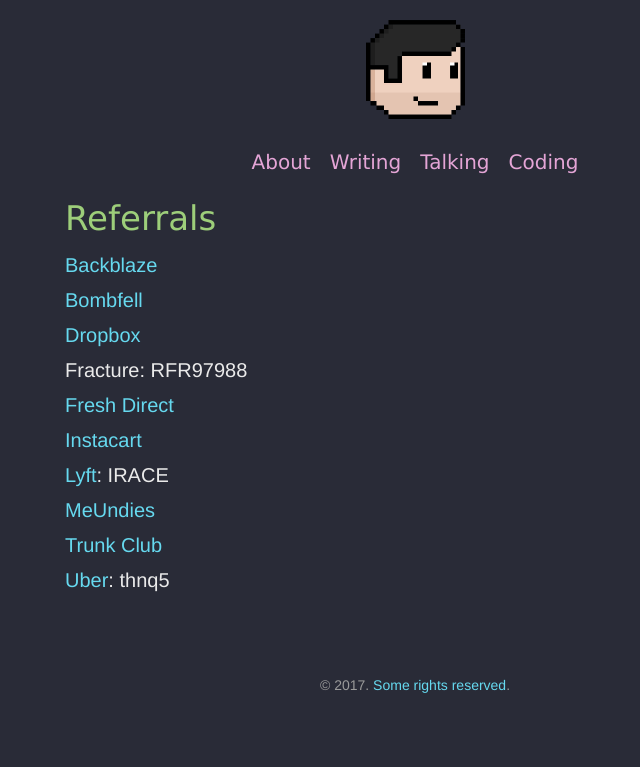
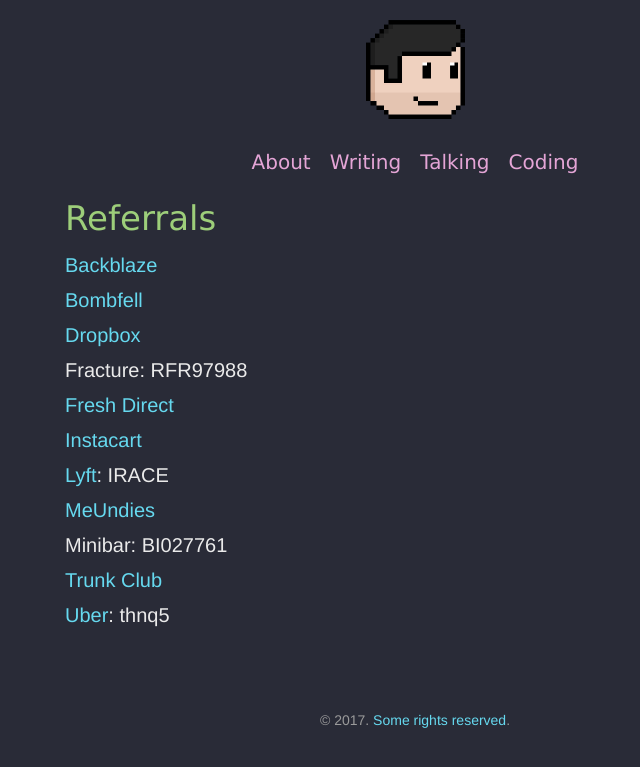
Before and after one commit to irace/irace.github.com, a Jekyll site: the page built from referrals.md, in a window 1280 px wide. Shown: the top 767 px of the page, without its empty margins (225-865 px from the left). Built offline with Jekyll 4.4.1, drawn with Linux system fonts in a browser that asks for light colours.

Commit message:
One more

```diff
--- a/referrals.md
+++ b/referrals.md
@@ -11,5 +11,6 @@
 * [Instacart](https://inst.cr/t/T7njvHHcW)
 * [Lyft](https://www.lyft.com/invite/IRACE): IRACE
 * [MeUndies](http://getcomfy.in/ghS3h)
+* Minibar: BI027761
 * [Trunk Club](https://www.trunkclub.com/my/invite/9WCPMS)
 * [Uber](https://www.uber.com/invite/thnq5): thnq5
```
